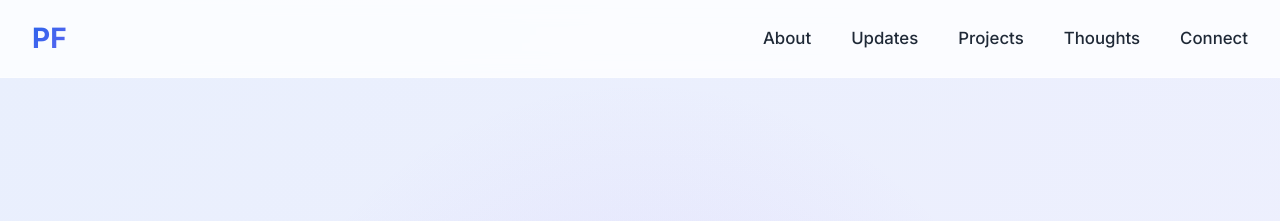
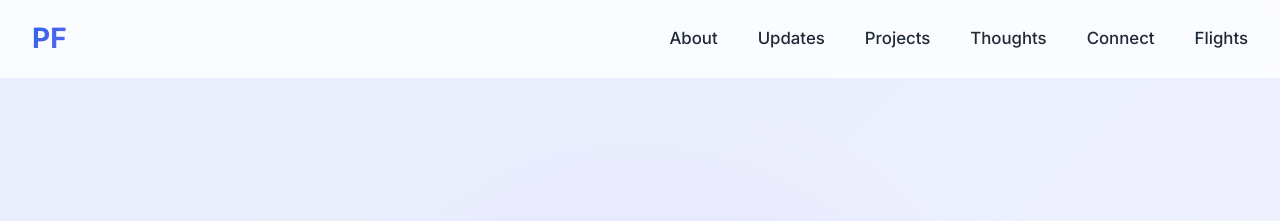
Before and after one commit to patrickfreyer/patrickfreyer.github.io, a Jekyll site: the page built from index.html, in a window 1280 px wide. Shown: the top 221 px of the page. Built offline with Jekyll 4.4.1, drawn with Linux system fonts in a browser that asks for light colours; a script that is not in the unit is left out; comment, search, counter and statistics services are not loaded.

Commit message:
Rename page to flights

```diff
--- a/_includes/hero.html
+++ b/_includes/hero.html
@@ -18,7 +18,7 @@
                     <a href="https://linkedin.com/in/patrickfreyer" target="_blank" rel="noopener noreferrer" aria-label="LinkedIn Profile">
                         <i class="fab fa-linkedin"></i>
                     </a>
-                    <a href="/earth-visualization/" class="earth-viz-link" aria-label="View Full Earth Visualization">
+                    <a href="/flights/" class="earth-viz-link" aria-label="View Full Earth Visualization">
                         <i class="fas fa-globe"></i>
                     </a>
                 </div>
--- a/earth-visualization.html
+++ b/flights.html
@@ -1,7 +1,7 @@
 ---
 layout: default
-title: Earth Visualization
-permalink: /earth-visualization/
+title: Flights
+permalink: /flights/
 ---
 
 <div class="earth-visualization-page">
--- a/index.html
+++ b/index.html
@@ -36,6 +36,7 @@
                 <li><a href="#projects" @click="isOpen = false">Projects</a></li>
                 <li><a href="#thoughts" @click="isOpen = false">Thoughts</a></li>
                 <li><a href="#social" @click="isOpen = false">Connect</a></li>
+                <li><a href="/flights/" @click="isOpen = false">Flights</a></li>
             </ul>
         </nav>
     </header>
```
